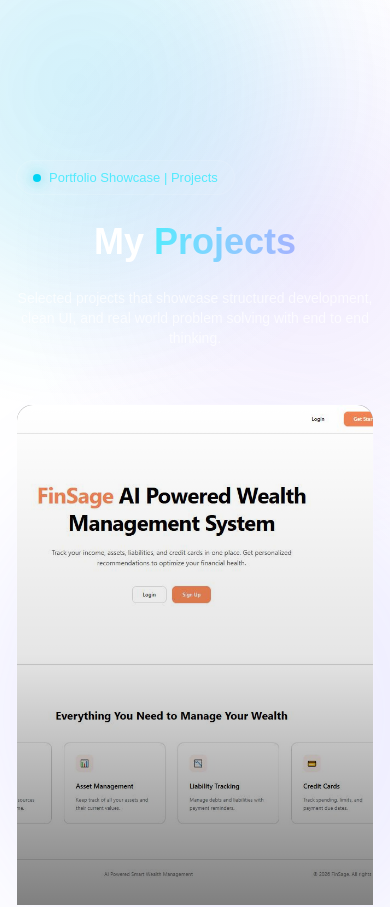
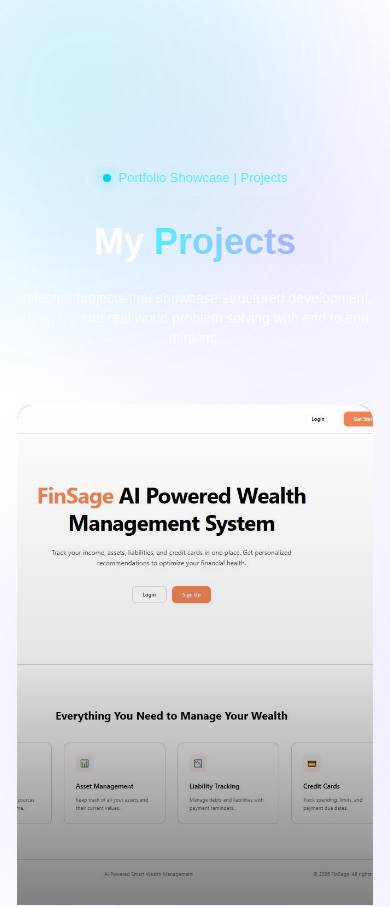
Before and after one commit to kithvin/Portfolio-Website, a Next.js app in the folder Frontend/: page /project in a window 390 px wide. Shown: the top 907 px of the page. Built offline with nearby package versions, Linux system fonts and the light colour scheme.

Commit message:
Improved mobile alignment for Projects section header and content

```diff
--- a/Frontend/app/project/page.tsx
+++ b/Frontend/app/project/page.tsx
@@ -91,12 +91,7 @@
 //       "A centralized alumni management system that integrates event management and alumni tracking into one platform. Includes news updates, volunteer opportunities, donation options, job board modules, reporting, and engagement tracking to support long-term alumni relationships.",
 //     liveUrl: "#",
 //     githubUrl: "#",
-//     tags: [
-//       "Alumni Tracking",
-//       "Event Management",
-//       "Reports",
-//       "Admin + User Views",
-//     ],
+//     tags: ["Alumni Tracking", "Event Management", "Reports", "Admin + User Views"],
 //     tech: [
 //       { icon: SiReact, name: "React" },
 //       { icon: SiVite, name: "Vite" },
@@ -177,7 +172,7 @@
 //         {/* Header Badge */}
 //         <div className="mb-6 inline-flex items-center gap-2 rounded-full border border-white/10 bg-white/5 px-4 py-2 text-xs text-cyan-200 mx-auto">
 //           <span className="h-2 w-2 rounded-full bg-cyan-400 shadow-[0_0_14px_rgba(34,211,238,0.9)]" />
-//           <p className="text-cyan-300 text-[13px] sm:text-[14px]">
+//           <p className="font-medium text-cyan-300 md:text-[15px] text-[13px] sm:text-[14px]">
 //             Portfolio Showcase | <span className="text-cyan-300">Projects</span>
 //           </p>
 //         </div>
@@ -362,103 +357,7 @@ const projects: Project[] = [
     ],
   },
 
-  {
-    title: "HireConnect – Technical Hiring Platform",
-    image: "/HireConnect.png",
-    description:
-      "A technical hiring and interview practice platform for the software industry that combines video conferencing, real time chat, and a live coding workspace in one environment. It includes AI powered code review, an AI chatbot for guidance, and an Interview Preparation Panel with expected questions and practice tools. The platform helps candidates improve coding quality, understand interview workflows, build confidence, and prepare effectively for real technical interviews successfully today.",
-    liveUrl: "https://hireconnect-three.vercel.app/",
-    githubUrl: "https://github.com/kithvin/HireConnect",
-    tags: [
-      "Full Stack (MERN)",
-      "Video Conference",
-      "Live Coding",
-      "Chat",
-      "AI Assistant Chatbot",
-      "AI Powered Code Review",
-    ],
-    tech: [
-      { icon: SiReact, name: "React" },
-      { icon: SiVite, name: "Vite" },
-      { icon: SiJavascript, name: "JavaScript" },
-      { icon: SiTailwindcss, name: "Tailwind CSS" },
-      { icon: SiNodedotjs, name: "Node.js" },
-      { icon: SiExpress, name: "Express.js" },
-      { icon: SiMongodb, name: "MongoDB" },
-      { icon: FaBrain, name: "LLM Integration" },
-    ],
-  },
-
-  {
-    title: "Alumni Management System (AMSEM)",
-    image: "/AMSEM.JPG",
-    description:
-      "A centralized alumni management system that integrates event management and alumni tracking into one platform. Includes news updates, volunteer opportunities, donation options, job board modules, reporting, and engagement tracking to support long-term alumni relationships.",
-    liveUrl: "#",
-    githubUrl: "#",
-    tags: ["Alumni Tracking", "Event Management", "Reports", "Admin + User Views"],
-    tech: [
-      { icon: SiReact, name: "React" },
-      { icon: SiVite, name: "Vite" },
-      { icon: SiJavascript, name: "JavaScript" },
-      { icon: SiTailwindcss, name: "Tailwind CSS" },
-    ],
-  },
-
-  {
-    title: "Job Board & Career Services Module",
-    image: "/JobBoard.JPG",
-    description:
-      "A job posting and career services module where admins can create job listings, upload job posters, and manage posts. Users can browse opportunities, view job details, and apply through multiple methods such as email, phone calls, or direct contact.",
-    liveUrl: "#",
-    githubUrl: "#",
-    tags: ["Job Listings", "File Upload", "Admin Tools", "Apply Methods"],
-    tech: [
-      { icon: SiReact, name: "React" },
-      { icon: SiJavascript, name: "JavaScript" },
-      { icon: SiTailwindcss, name: "Tailwind CSS" },
-      { icon: SiAxios, name: "Axios" },
-    ],
-  },
-
-  {
-    title: "Portfolio Website – Modern Animated UI",
-    image: "/Portfolio.JPG",
-    description:
-      "A modern portfolio website with smooth scrolling sections, responsive layout, and Framer Motion animations. Built to present projects, skills, and experience with a clean, recruiter-friendly design and strong visual hierarchy.",
-    liveUrl: "#",
-    githubUrl: "#",
-    tags: ["Responsive UI", "Animations", "Clean Layout", "Personal Branding"],
-    tech: [
-      { icon: SiReact, name: "React" },
-      { icon: SiTailwindcss, name: "Tailwind CSS" },
-    ],
-  },
-
-  {
-    title: "AI Interview Practice & Code Review Tool",
-    image: "/AIInterview.JPG",
-    description:
-      "An AI-powered interview preparation and code review tool designed for software engineers. It provides a live coding editor, AI-generated interview questions, and automated feedback to help users practice before real interviews. The system simulates interview scenarios and delivers structured guidance to improve problem solving and code quality.",
-    liveUrl: "#",
-    githubUrl: "#",
-    tags: [
-      "AI Interview Practice",
-      "Question Generator",
-      "Live Coding",
-      "AI Feedback",
-      "Developer Training",
-    ],
-    tech: [
-      { icon: SiReact, name: "React" },
-      { icon: SiJavascript, name: "JavaScript" },
-      { icon: SiTailwindcss, name: "Tailwind CSS" },
-      { icon: SiNodedotjs, name: "Node.js" },
-      { icon: SiExpress, name: "Express.js" },
-      { icon: SiMongodb, name: "MongoDB" },
-      { icon: FaBrain, name: "LLM Integration" },
-    ],
-  },
+  // (keep your other projects as they are)
 ];
 
 export default function Projects() {
@@ -473,17 +372,19 @@ export default function Projects() {
       id="projects"
       className="relative min-h-screen overflow-hidden text-white scroll-mt-24"
     >
-      <div className="relative mx-auto max-w-7xl px-4 py-16 sm:px-6 sm:py-20 md:px-10">
+      {/* ✅ Mobile centered / Desktop left */}
+      <div className="relative mx-auto max-w-7xl px-4 py-16 sm:px-6 sm:py-20 md:px-10 flex flex-col items-center md:items-start">
         {/* Header Badge */}
-        <div className="mb-6 inline-flex items-center gap-2 rounded-full border border-white/10 bg-white/5 px-4 py-2 text-xs text-cyan-200 mx-auto">
+        <div className="mb-6 inline-flex items-center gap-2 rounded-full border border-white/10 bg-white/5 px-4 py-2 text-xs text-cyan-200 mx-auto md:mx-0">
           <span className="h-2 w-2 rounded-full bg-cyan-400 shadow-[0_0_14px_rgba(34,211,238,0.9)]" />
-          <p className="text-cyan-300 text-[13px] sm:text-[14px]">
-            Portfolio Showcase | <span className="text-cyan-300">Projects</span>
+          <p className="font-medium text-cyan-300 text-[13px] sm:text-[14px] md:text-[15px]">
+            Portfolio Showcase |{" "}
+            <span className="text-cyan-300">Projects</span>
           </p>
         </div>
 
         {/* Title */}
-        <h1 className="mb-6 text-center text-4xl font-semibold leading-tight sm:text-5xl md:text-6xl">
+        <h1 className="mb-6 text-center md:text-left text-4xl font-semibold leading-tight sm:text-5xl md:text-6xl">
           My{" "}
           <span className="bg-gradient-to-r from-cyan-300 to-indigo-300 bg-clip-text text-transparent">
             Projects
@@ -491,20 +392,19 @@ export default function Projects() {
         </h1>
 
         {/* Subtitle */}
-        <p className="mx-auto mb-14 max-w-2xl text-center text-sm text-white/70 sm:text-base">
+        <p className="mx-auto md:mx-0 mb-14 max-w-2xl text-center md:text-left text-sm text-white/70 sm:text-base">
           Selected projects that showcase structured development, clean UI, and
           real world problem solving with end to end thinking.
         </p>
 
         {/* Projects Grid */}
-        <div className="grid gap-6 sm:gap-8 md:grid-cols-2">
+        <div className="grid w-full gap-6 sm:gap-8 md:grid-cols-2">
           {visibleProjects.map((project) => (
             <article
               key={project.title}
               className="group overflow-hidden rounded-2xl border border-white/10 bg-white/5 backdrop-blur hover:bg-white/10 hover:border-white/20 transition"
             >
               <div className="relative w-full overflow-hidden bg-black/30">
-                <div className="relative w-full">
                 <Image
                   src={project.image}
                   alt={project.title}
@@ -513,12 +413,11 @@ export default function Projects() {
                   className="w-full h-125 object-cover transition duration-700 ease-out group-hover:scale-[1.02] rounded-t-2xl"
                   priority
                 />
-                </div>
 
-                {/* overlay gradient */}
+                {/* Overlay */}
                 <div className="pointer-events-none absolute inset-0 bg-gradient-to-t from-black/50 via-black/10 to-transparent" />
 
-                {/* glow */}
+                {/* Glow */}
                 <div className="pointer-events-none absolute inset-0 opacity-0 transition duration-500 group-hover:opacity-100">
                   <div className="absolute -inset-10 bg-[radial-gradient(circle_at_30%_20%,rgba(34,211,238,0.18),transparent_60%)]" />
                 </div>
@@ -542,7 +441,7 @@ export default function Projects() {
                   ))}
                 </div>
 
-                {/* Full Description */}
+                {/* Description */}
                 <p className="mt-4 text-justify text-sm leading-6 text-white/70">
                   {project.description}
                 </p>
@@ -586,9 +485,9 @@ export default function Projects() {
           ))}
         </div>
 
-        {/* More Projects button */}
+        {/* More Button */}
         {projects.length > 2 && (
-          <div className="mt-12 flex justify-center">
+          <div className="mt-12 flex justify-center w-full">
             <button
               onClick={() => setShowAll((s) => !s)}
               className="rounded-full cursor-pointer border border-cyan-400 px-6 py-3.5 text-sm font-semibold text-cyan-300 transition hover:bg-cyan-400 hover:text-black"
```
Lines whose indentation alone changed are shown as unchanged.
